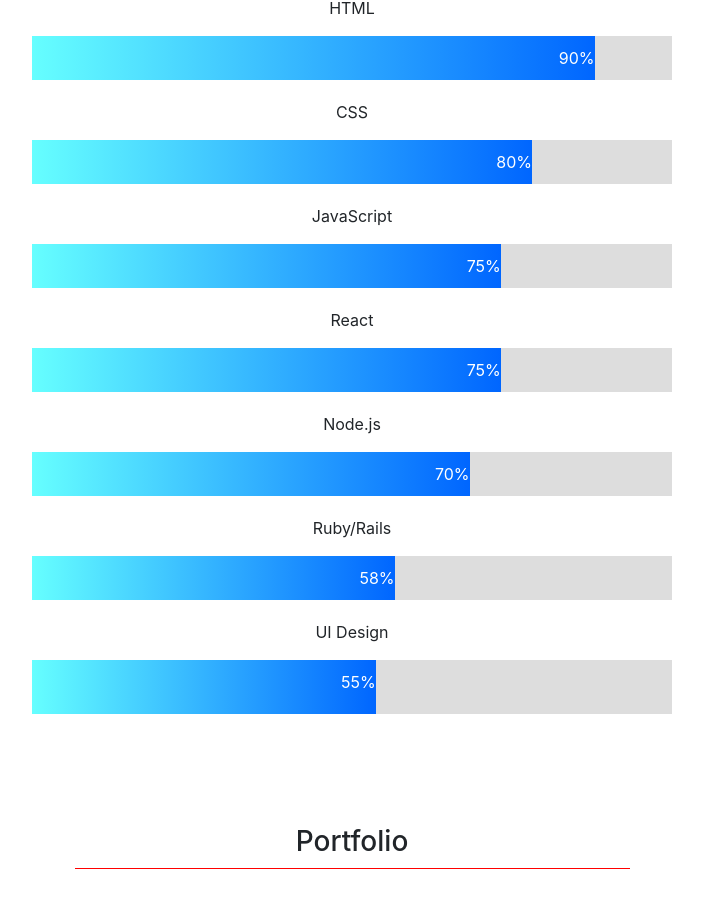
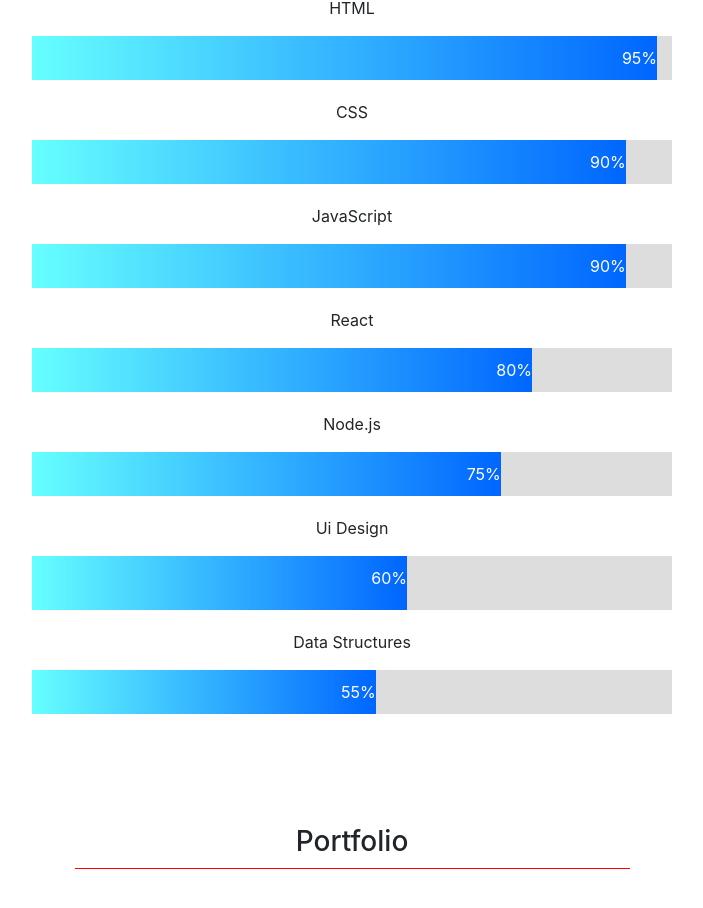
Before and after one commit to prateek-diwedi/portfolio, a React (Create React App) app: page / in a window 1280 px wide. Shown: the part 1314-2222 px from the top of the page, without its empty margins (288-991 px from the left). Built offline with nearby package versions, Linux system fonts and the light colour scheme.

Commit message:
added button that links to my resume

```diff
--- a/src/App.js
+++ b/src/App.js
@@ -29,6 +29,10 @@
       <div class="wrapper">
         <a id='landingPageButton' href="#aboutMeAnchor"><span>View My Work!</span></a>
       </div>
+
+      <div class="wrapper" style={{ paddingTop: '10rem'}}>
+        <a id='landingPageButton' href="https://resume.creddle.io/resume/fchebi1i69y"><span>Get My CV!</span></a>
+      </div>
     </div>
   );
 }
--- a/src/components/AboutComponent.jsx
+++ b/src/components/AboutComponent.jsx
@@ -24,37 +24,37 @@
       <div className="info">
         <p>HTML</p>
         <div data-aos="fade-up-right" className="container containerGraph">
-          <div className="skills html">90%</div>
+          <div className="skills html">95%</div>
         </div>
 
         <p>CSS</p>
         <div data-aos="fade-up-left" className="container containerGraph">
-          <div className="skills css">80%</div>
+          <div className="skills css">90%</div>
         </div>
 
         <p>JavaScript</p>
         <div data-aos="fade-up-right" className="container containerGraph">
-          <div className="skills js">75%</div>
+          <div className="skills js">90%</div>
         </div>
 
         <p>React</p>
         <div data-aos="fade-up-left" className="container containerGraph">
-          <div className="skills react">75%</div>
+          <div className="skills react">80%</div>
         </div>
 
         <p>Node.js</p>
         <div data-aos="fade-up-right" className="container containerGraph">
-          <div className="skills node">70%</div>
+          <div className="skills node">75%</div>
         </div>
 
-        <p>Ruby/Rails</p>
+        <p>Ui Design</p>
         <div data-aos="fade-up-left" className="container containerGraph">
-          <div className="skills ruby">58%</div>
+          <div className="skills ui">60%</div>
         </div>
 
-        <p>UI Design</p>
+        <p>Data Structures</p>
         <div data-aos="fade-up-right" className="container containerGraph">
-          <div className="skills ui">55%</div>
+          <div className="skills ruby">55%</div>
         </div>
       </div>
     </div>
--- a/src/components/aboutComponent.scss
+++ b/src/components/aboutComponent.scss
@@ -16,30 +16,30 @@
 }
 
 .info .html {
-  width: 90%;
+  width: 100%;
 
 }
 .info .css {
+  width: 95%;
+
+}
+.info .js {
+  width: 95%;
+
+}
+.info .react {
   width: 80%;
 
 }
-.info .js {
+.info .node {
   width: 75%;
 
 }
-.info .react {
-  width: 75%;
-
-}
-.info .node {
-  width: 70%;
+.info .ui {
+  width: 60%;
 
 }
 .info .ruby {
-  width: 58%;
-
-}
-.info .ui {
   width: 55%;
 
 }
```
